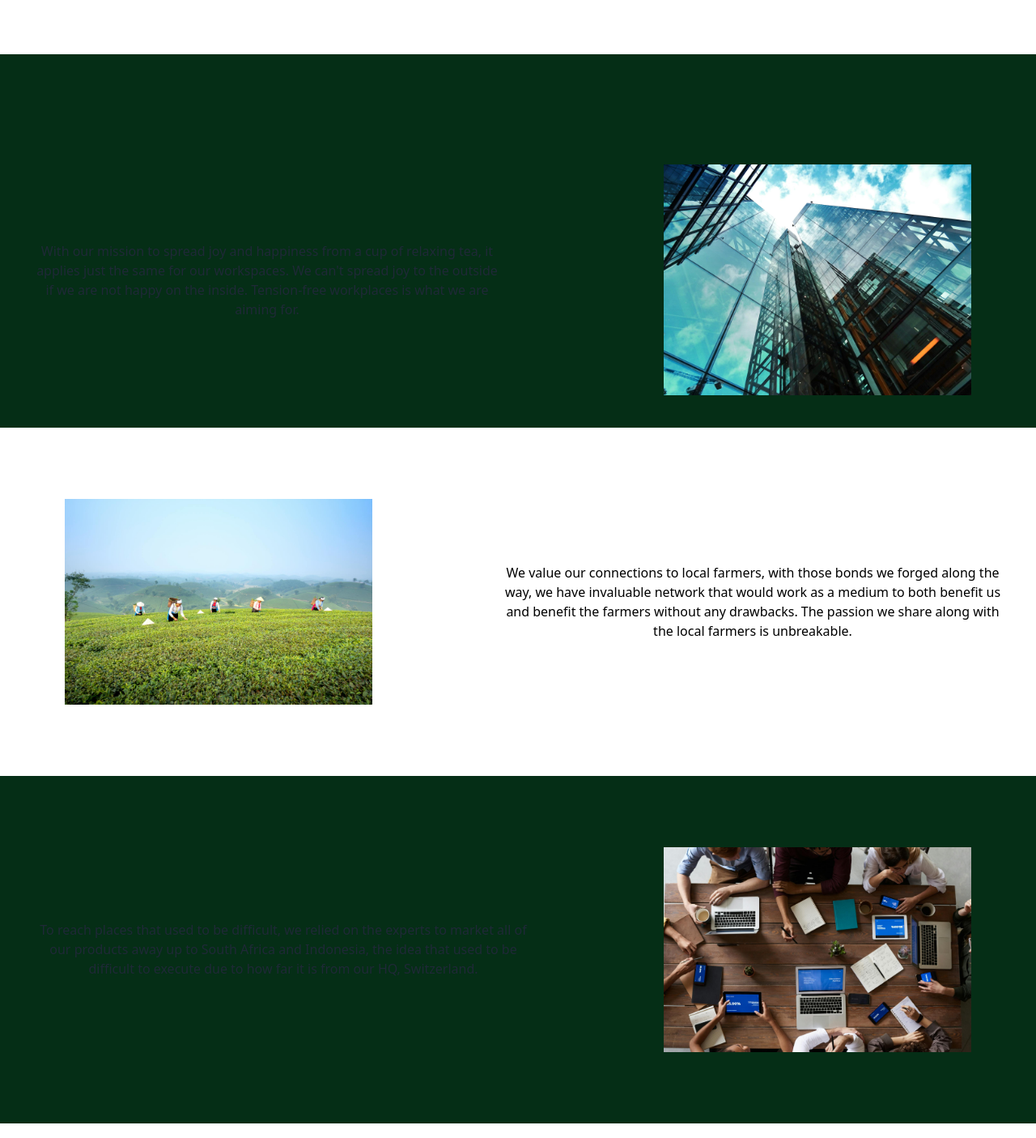
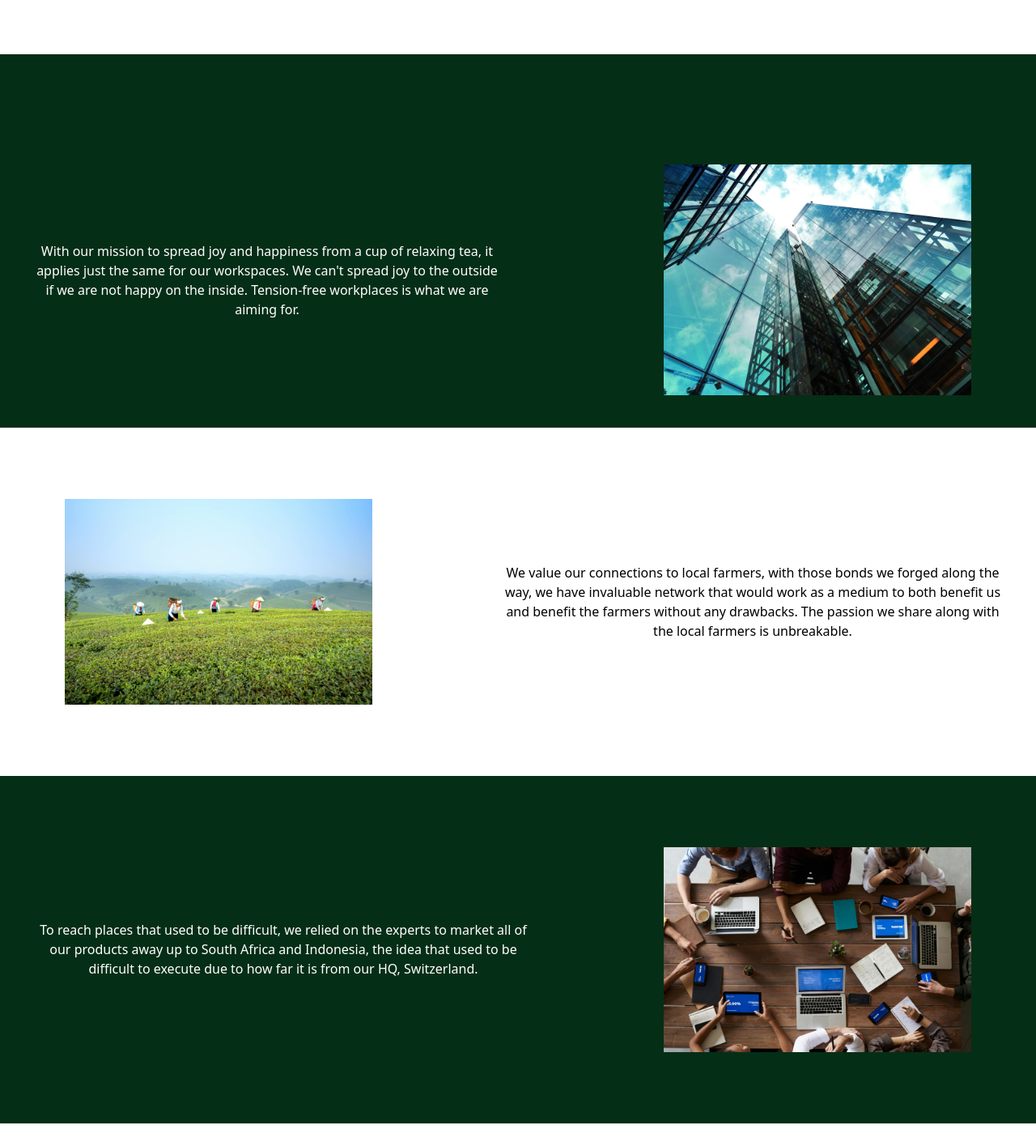
Before and after one commit to ravnathan/compro, a Next.js app: page /aboutus in a window 1280 px wide. Shown: the part 5164-6569 px from the top of the page at 81% size. Built offline with nearby package versions, Linux system fonts and the light colour scheme; a web font is replaced by a local one.

Commit message:
modified

```diff
--- a/src/app/(home)/aboutus/_components/culture.tsx
+++ b/src/app/(home)/aboutus/_components/culture.tsx
@@ -4,7 +4,7 @@ export default function Culture() {
     return (
         <div className="pt-48">
             <div className="pt-24 flex-row gap-20 lg:flex bg-green-950">
-                <p className="text-center my-auto px-10">With our mission to spread joy and happiness from a cup of relaxing tea,
+                <p className="text-center my-auto px-10 text-white">With our mission to spread joy and happiness from a cup of relaxing tea,
                    it applies just the same for our workspaces. We can&apos;t spread joy to the outside
                    if we are not happy on the inside. Tension-free workplaces is what we are aiming for.
                 </p>
@@ -19,7 +19,7 @@ export default function Culture() {
                 </p>
             </div>
             <div className="py-12 flex-row gap-10 lg:flex bg-green-950">
-                <p className="text-center my-auto px-10">To reach places that used to be difficult, we relied on the experts to market all of
+                <p className="text-center my-auto px-10 text-white">To reach places that used to be difficult, we relied on the experts to market all of
                     our products away up to South Africa and Indonesia, the idea that used to be difficult
                     to execute due to how far it is from our HQ, Switzerland.
                 </p>
--- a/src/app/(home)/teams/page.tsx
+++ b/src/app/(home)/teams/page.tsx
@@ -3,9 +3,9 @@ import { arch } from "@/components/font";
 
 export default function Teams() {
     return (
-        <div>
+        <div className="bg-white">
             <div className={arch.className}>
-                <h1 className="text-center text-6xl text-white py-8">Our teams</h1>
+                <h1 className="text-center text-6xl text-black py-8">Our teams</h1>
             </div>
             <TeamCards />
         </div>
--- a/src/components/body.tsx
+++ b/src/components/body.tsx
@@ -19,7 +19,7 @@ export default function Body() {
             <div className="pt-20">
                 <div className="bg-white rounded-xxl pb-20">
                     <div className={arch.className}>
-                        <h1 className="text-center py-16 text-black text-5xl ">What we offer</h1>
+                        <h1 className="text-center py-16 text-black text-5xl sm:text-3xl">What we offer</h1>
                     </div>
                     <Services />
                 </div>
```
